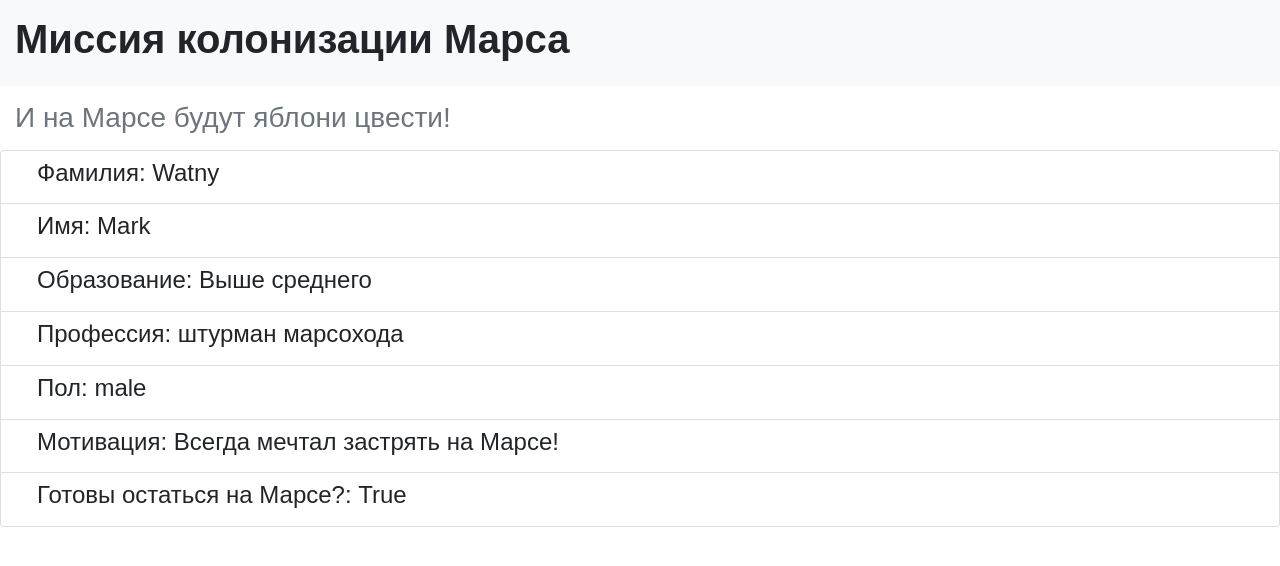
After one commit to Qarkarich/flask_yandex, a Flask app: page /answer in a window 1280 px wide. The commit adds this page. Shown: the top 566 px of the page. Run offline with Flask 2, Linux system fonts and the light colour scheme.

Commit message:
auto answer

```diff
--- a/index.py
+++ b/index.py
@@ -30,5 +30,53 @@
     return render_template('error.html')
 
 
+@app.route('/answer')
+@app.route('/auto_answer')
+def show_answer():
+    values = [
+        {'id': 'title',
+         'data': {
+             'display_data': ' ',
+             'value': ''
+         }},
+        {'id': 'surname',
+         'data': {
+             'display_data': 'Фамилия',
+             'value': 'Watny'
+         }},
+        {'id': 'name',
+         'data': {
+             'display_data': 'Имя',
+             'value': 'Mark'
+         }},
+        {'id': 'education',
+         'data': {
+             'display_data': 'Образование',
+             'value': 'Выше среднего'
+         }},
+        {'id': 'profession',
+         'data': {
+             'display_data': 'Профессия',
+             'value': 'штурман марсохода'
+         }},
+        {'id': 'sex',
+         'data': {
+             'display_data': 'Пол',
+             'value': 'male'
+         }},
+        {'id': 'motivation',
+         'data': {
+             'display_data': 'Мотивация',
+             'value': 'Всегда мечтал застрять на Марсе!'
+         }},
+        {'id': 'ready',
+         'data': {
+             'display_data': 'Готовы остаться на Марсе?',
+             'value': True
+         }}]
+
+    return render_template('auto_answer.html', data=values)
+
+
 if __name__ == '__main__':
     app.run(port=8080, host='127.0.0.1')
--- a/static/css/style.css
+++ b/static/css/style.css
@@ -7,6 +7,10 @@
 h2 {
     text-align: center;
     font-weight: bolder;
+}
+
+h4 {
+    padding-left: 20px;
 }
 
 .header-text {
--- /dev/null
+++ b/templates/auto_answer.html
@@ -0,0 +1,11 @@
+{% extends "base.html" %}
+
+{% block content %}
+    <div id="data_display">
+        <ul class="list-group">
+            {% for param in data[1:] %}
+                <li class="list-group-item"><h4>{{ param['data']['display_data'] }}: {{ param['data']['value'] }}</h4></li>
+            {% endfor %}
+        </ul>
+    </div>
+{% endblock content %}
```
